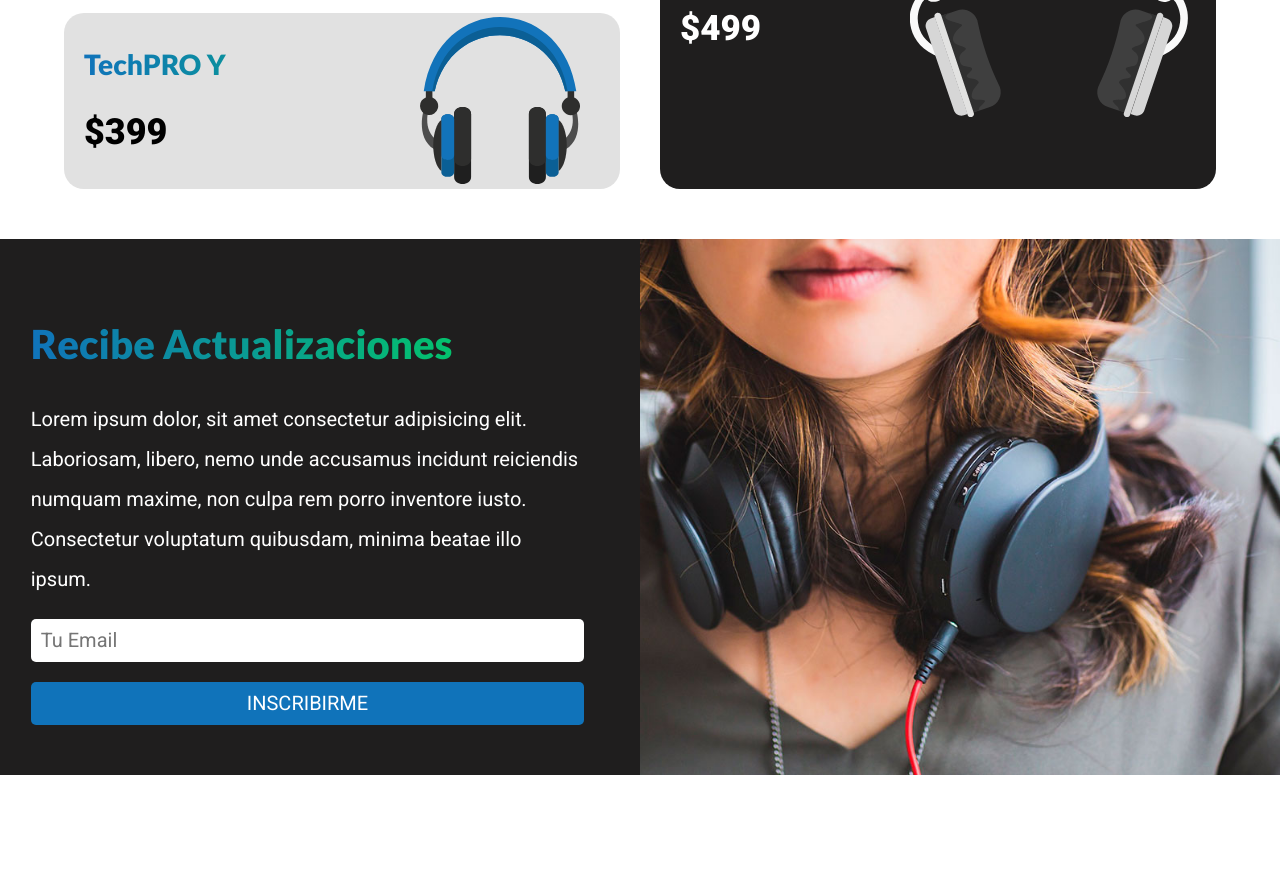
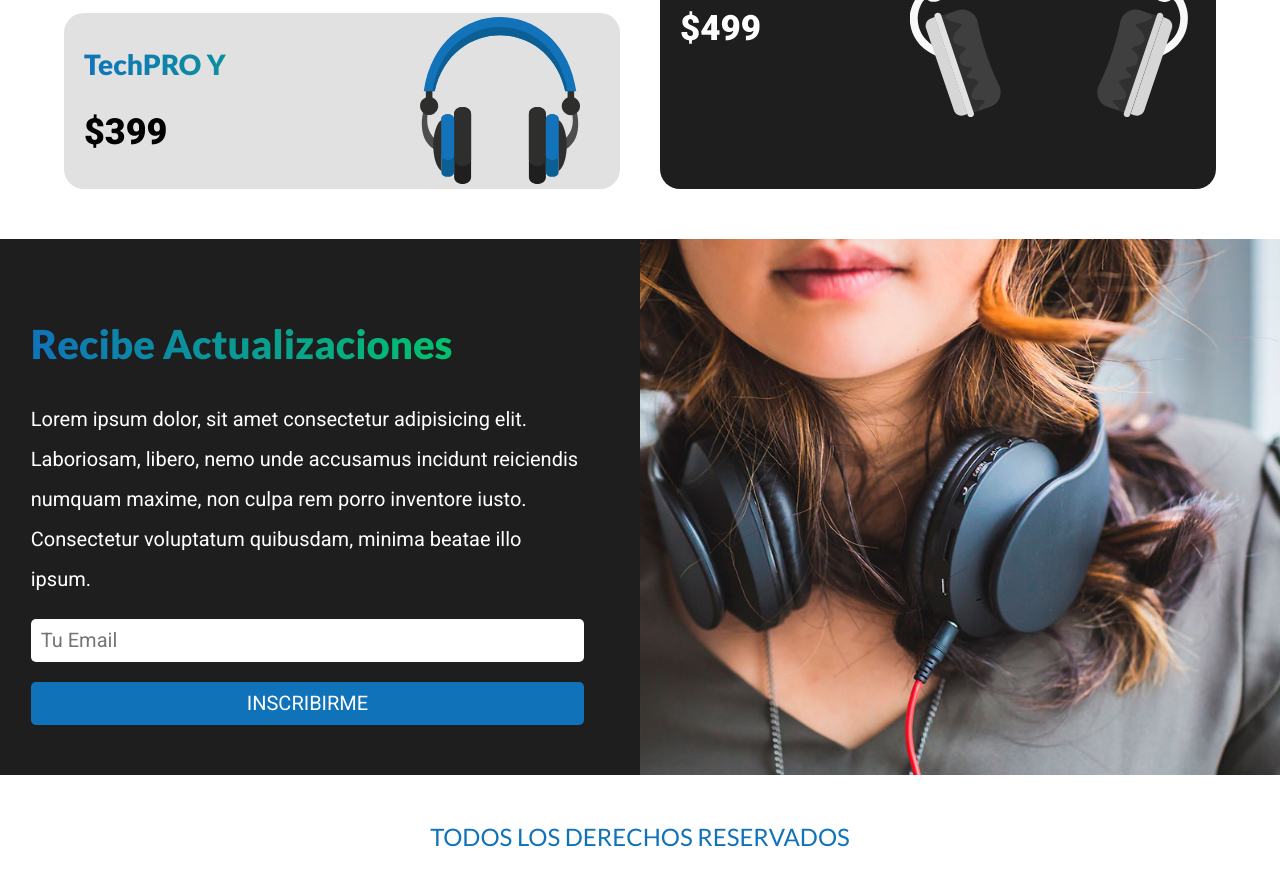
Before and after one commit to TaielNxz/sass-course-02-audifonos, a plain HTML site: page index.html in a window 1280 px wide. Shown: the part 1789-2674 px from the top of the page. Before the commit the page ends 2564 px from the top, so only its background shows below. Drawn offline with Linux system fonts and the light colour scheme.

Commit message:
add footer

```diff
--- a/css/app.css
+++ b/css/app.css
@@ -9,8 +9,8 @@
 
     --separation: 5rem;
 
-    --fuentePrincipal: "Roboto", sans-serif;
-    --fuenteSecundaria: "Lato", sans-serif;
+    --primaryFont: "Roboto", sans-serif;
+    --secondaryFont: "Lato", sans-serif;
 }
 
 html {
@@ -23,7 +23,7 @@ html {
     box-sizing: inherit;
 }
 body {
-    font-family: var(--fuentePrincipal);
+    font-family: var(--primaryFont);
     font-size: 1.6rem;
     line-height: 1.5;
 }
@@ -39,7 +39,7 @@ h1,
 h2,
 h3 {
     font-weight: 900;
-    font-family: var(--fuenteSecundaria);
+    font-family: var(--secondaryFont);
     margin: calc( var(--separation) / 2 ) 0;
 }
 h1 {
@@ -452,3 +452,14 @@ img {
 .newsletter-form [type="submit"]:hover {
     background-color: var(--primaryDark);
 }
+
+/* ==== Footer ==== */
+
+.footer p {
+    text-align: center;
+    font-family: var(--secondaryFont);
+    text-transform: uppercase;
+    font-size: 2.4rem;
+    color: var(--primary);
+    padding: 2rem 0;
+  }
--- a/index.html
+++ b/index.html
@@ -105,5 +105,8 @@
             </div>
         </div>
     </section>
+    <footer class="footer">
+        <p>todos los derechos reservados</p>
+    </footer>
 </body>
 </html>
```
